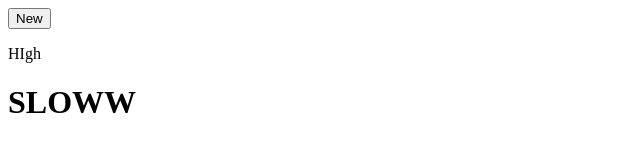
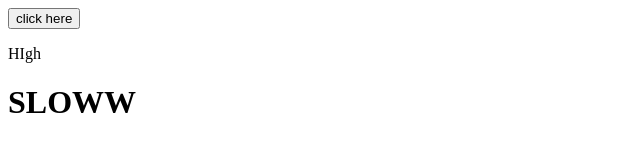
Before and after one commit to TEAM-7-SAD/team7-sem-versioning, a website: page button.html in a window 1280 px wide. Shown: the full height of the page, 0-640 px from the left. Drawn offline with Linux system fonts and the light colour scheme.

Commit message:
BREAKING CHANGE: SPD-46-Change new to click here

```diff
--- a/button.html
+++ b/button.html
@@ -6,7 +6,7 @@
     <title>Document</title>
   </head>
   <body>
-    <button type="submit">New</button>
+    <button type="submit">click here</button>
     <p>HIgh</p>
     <h1>SLOWW</h1>
   </body>
```
